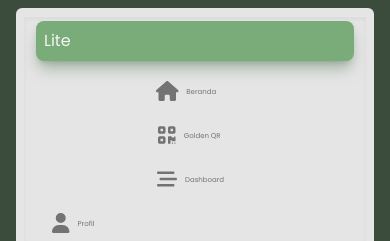
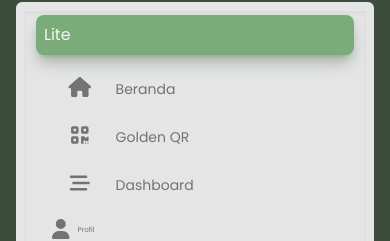
Before and after one commit to Forismaold/Absensi, a React (Create React App) app: page /admin/riwayat in a window 390 px wide. Both pictures are taken after a click on the icon 357 px from the left and 29 px from the top of the page. Shown: the part 294-535 px from the top of the page. Built offline with nearby package versions, Linux system fonts and the light colour scheme; no server answers.

Commit message:
update filter

```diff
--- a/src/component/Base/Admin/DisplayTableUsers.js
+++ b/src/component/Base/Admin/DisplayTableUsers.js
@@ -55,7 +55,7 @@ export default function DisplayTableUsers({usersTicket, absensi}) {
     return <div className="flex flex-col gap-2">
         <div className="flex flex-wrap">
             <div className={`p-2 cursor-pointer click-animation border-b-2 ${!selectedClass && 'border-secondary text-secondary bg-quaternary'}`} onClick={()=>changeSelectedClass(null)}>null</div>
-            {classList.map((item, i) => Array.from({ length: item.classCount }, (_, index) => (
+            {classList.filter(x => absensi.allowedGrades.includes(x.classNumberRank)).map((item, i) => Array.from({ length: item.classCount }, (_, index) => (
                     <div key={index + 1} className={`p-2 cursor-pointer click-animation border-b-2 ${selectedClass === `${item.classNumberRank}-${index + 1}` && 'border-secondary text-secondary bg-quaternary'} ${isFetch && 'opacity-50'}`} onClick={()=>changeSelectedClass(`${item.classNumberRank}-${index + 1}`)}>{item.classNumberRank}-{index + 1}</div>
                 ))
             )}
@@ -97,7 +97,6 @@ function UserRowModel({data, tickets, absensiData}) {
         let userExist = tickets?.find(ticket => ticket.user._id === data._id)
         if (userExist) {
             setTicket(userExist)
-            console.log(userExist, data)
         }
     },[absensi, data, ticket, tickets])
 
--- a/src/component/Navbar/Navbar.js
+++ b/src/component/Navbar/Navbar.js
@@ -73,27 +73,27 @@ export default function Navbar() {
                         <div className="flex flex-col gap-4">
                             <Link to={'/absen'}>
                             <div className={`${routeName === 'ABSEN' ? 'text-primary shadow-tertiary' : 'text-neutral-500'} flex p-1 px-4 gap-2 justify-center items-center pointer click-animation`}>
-                                <FontAwesomeIcon className='text-xl' icon={faHouse}/>
-                                <span className="w-12 text-[7px] pt-1">Beranda</span>
+                                <FontAwesomeIcon className='text-xl w-1/5' icon={faHouse}/>
+                                <span className="w-4/5 text-sm pt-1">Beranda</span>
                             </div>
                             </Link>
                             <Link to={'/absengoldenqr'}>
                             <div className={`${routeName === 'ABSENGOLDENQR' ? 'text-primary shadow-tertiary' : 'text-neutral-500'} flex p-1 px-4 gap-2 justify-center items-center pointer click-animation`}>
-                                <FontAwesomeIcon className='text-xl' icon={faQrcode}/>
-                                <span className="w-12 text-[7px] pt-1">Golden QR</span>
+                                <FontAwesomeIcon className='text-xl w-1/5' icon={faQrcode}/>
+                                <span className="w-4/5 text-sm pt-1">Golden QR</span>
                             </div>
                             </Link>
                             <Link to={'/dashboard'}>
                             <div className={`${routeName === 'DASHBOARD' && !isAdminRoute ? 'text-primary shadow-tertiary' : 'text-neutral-500'} flex p-1 px-4 gap-2 justify-center items-center pointer click-animation`}>
-                                <FontAwesomeIcon className='text-xl' icon={faBarsStaggered}/>
-                                <span className="w-12 text-[7px] pt-1">Dashboard</span>
+                                <FontAwesomeIcon className='text-xl w-1/5' icon={faBarsStaggered}/>
+                                <span className="w-4/5 text-sm pt-1">Dashboard</span>
                             </div>
                             </Link>
                             {permission &&
                                 <Link to={'/admin/server'}>
                                     <div className={`${isAdminRoute ? 'text-primary shadow-tertiary' : 'text-neutral-500'} flex p-1 px-4 gap-2 justify-center items-center pointer click-animation`}>
-                                        <FontAwesomeIcon className='text-xl' icon={faPenRuler}/>
-                                        <span className="w-12 text-[7px] pt-1">Admin</span>
+                                        <FontAwesomeIcon className='text-xl w-1/5' icon={faPenRuler}/>
+                                        <span className="w-4/5 text-sm pt-1">Admin</span>
                                     </div>
                                 </Link>
                             }
```
